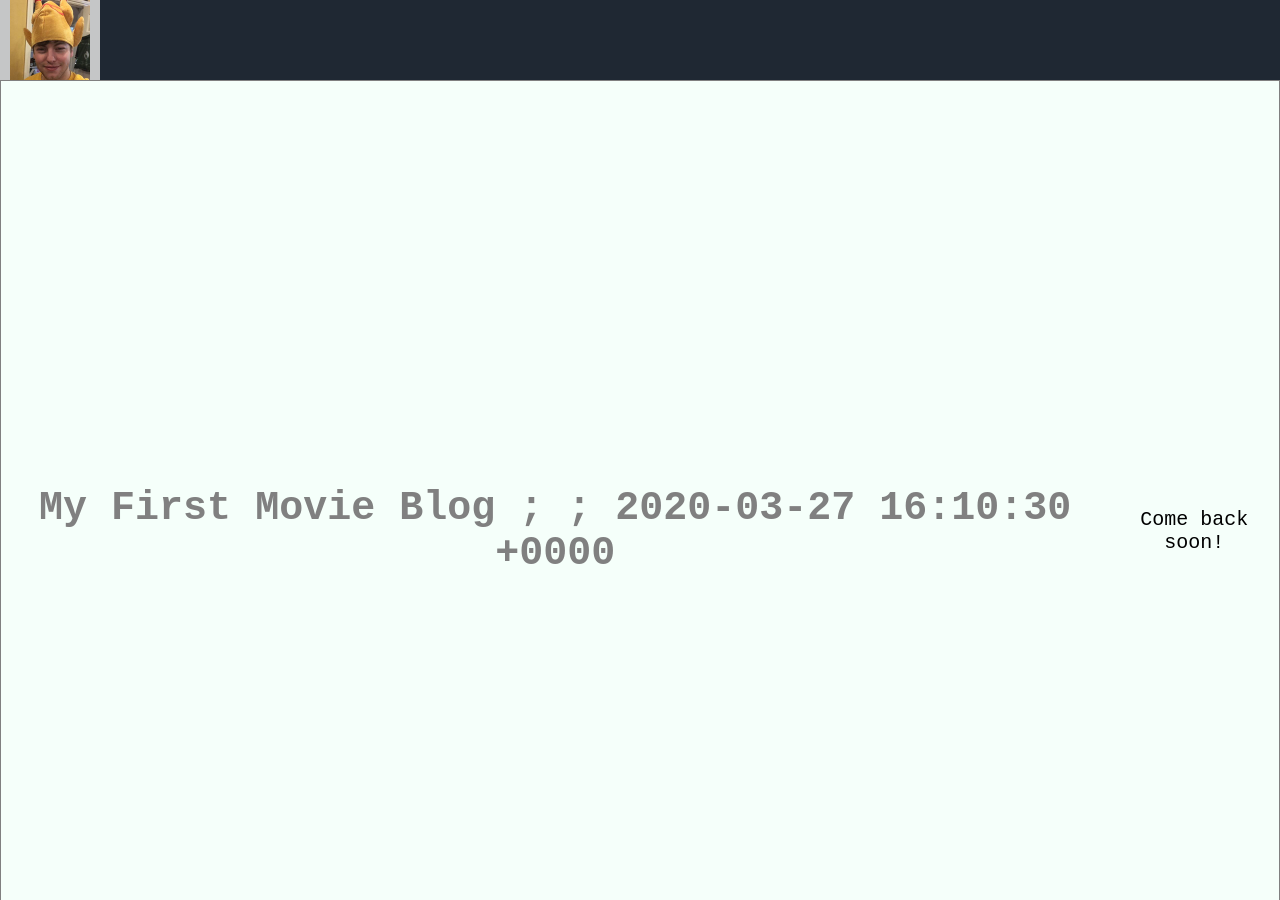
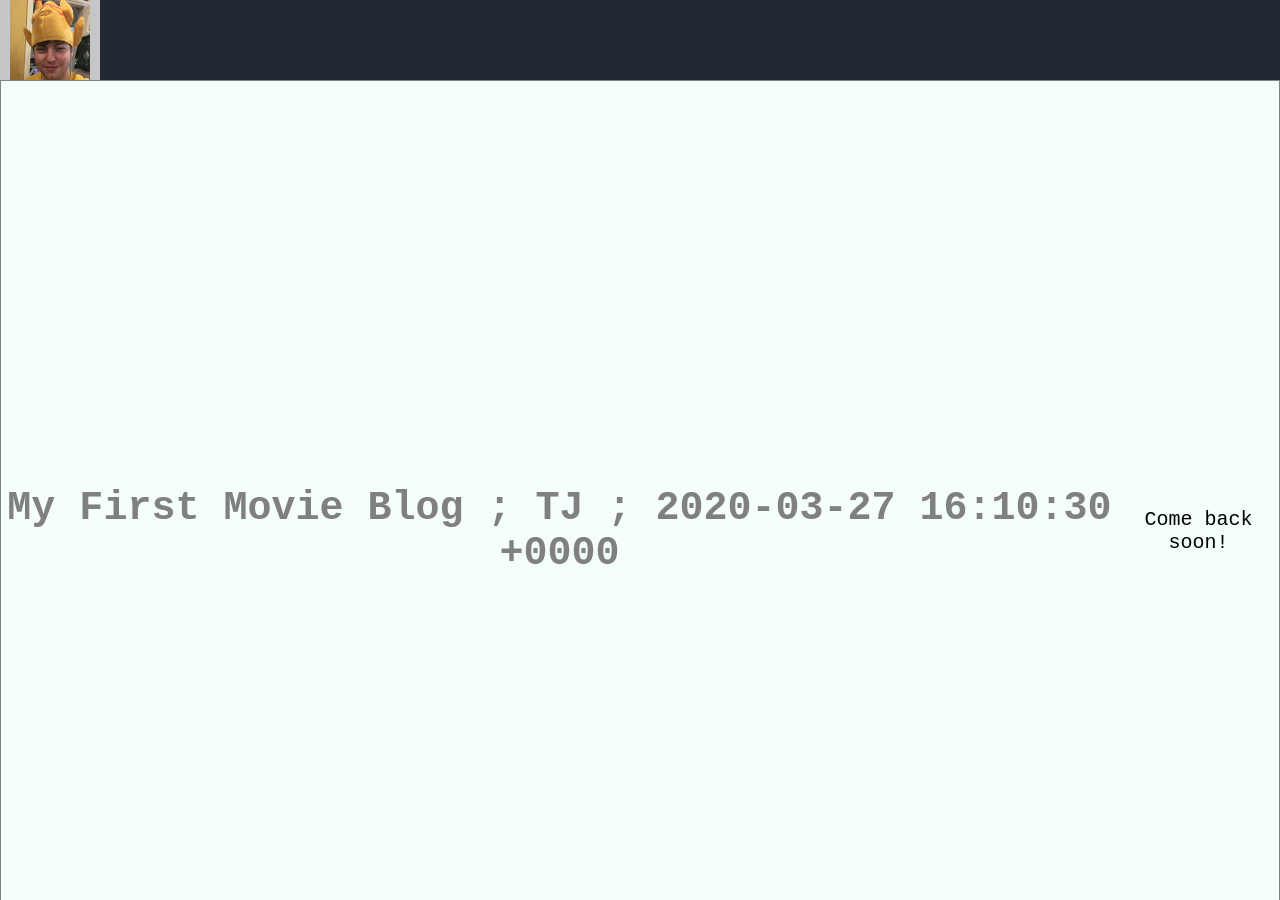
Before and after one commit to richa184/chickensbeforedickens, a Jekyll site: the page built from _posts/2020-03-27-my-first-movie-blog.markdown, in a window 1280 px wide and 900 px high. Built offline with Jekyll 4.4.1, drawn with Linux system fonts in a browser that asks for light colours.

Commit message:
Update post.html

```diff
--- a/_layouts/post.html
+++ b/_layouts/post.html
@@ -2,7 +2,7 @@
 layout: default
 ---
 <h1>
-{{ page.title }} ; {{ page.authour }} ; {{ page.date }}
+{{ page.title }} ; {{ page.author }} ; {{ page.date }}
 </h1>
 
 {{ content }}
```
